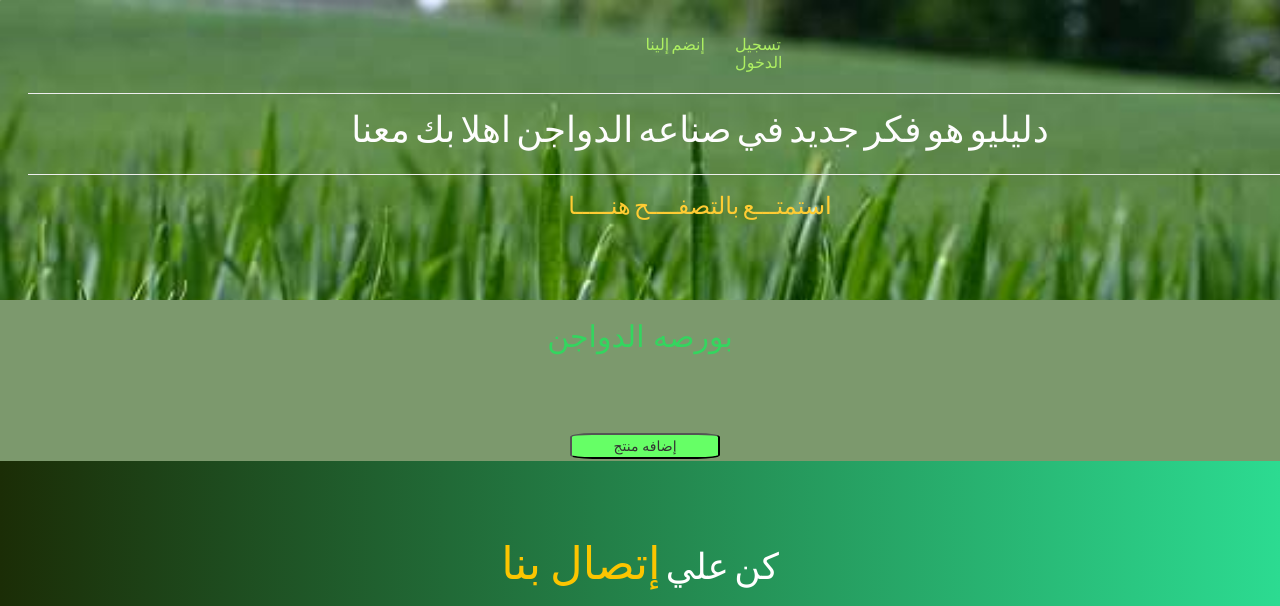
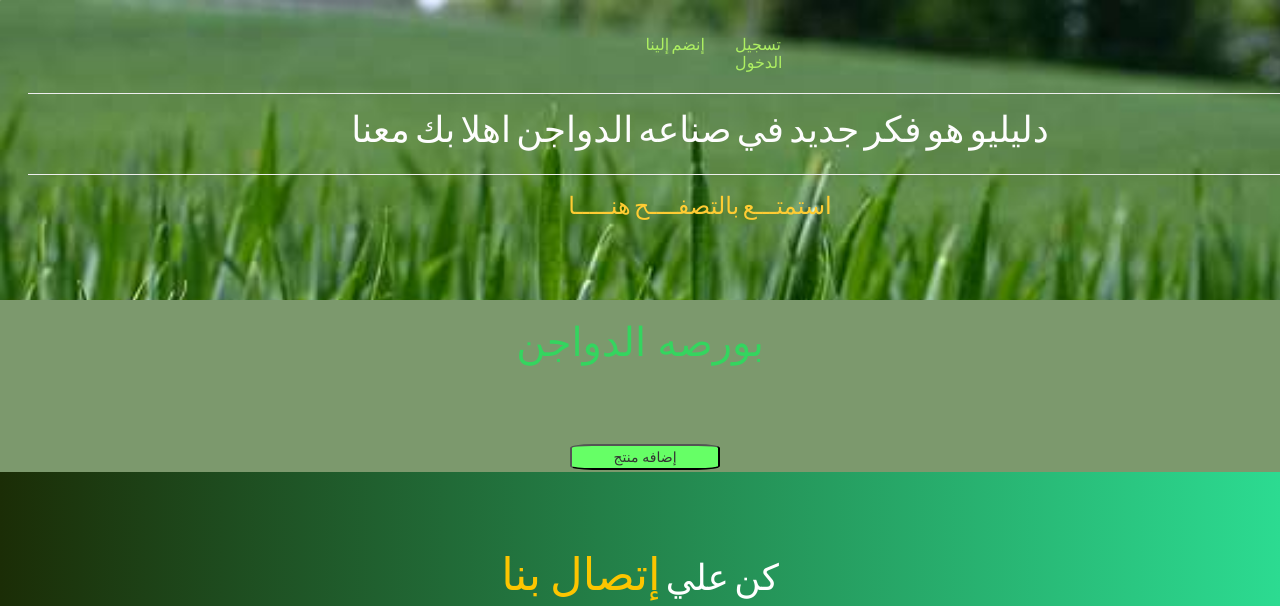
Before and after one commit to ZaynapElaidy/design, a PHP site: page / in a window 1280 px wide; the page is wider, and only the part inside the window is pictured. Shown: the top 606 px of that part. Run offline with PHP 8.4, Linux system fonts and the light colour scheme.

Commit message:
Update index.php

```diff
--- a/index.php
+++ b/index.php
@@ -39,7 +39,7 @@
 
     <div class="content" >
         <div class="container">
-            <h2 style="text-align: center; color: #34d55f;">بورصه الدواجن</h2>
+            <h2 style="text-align: center; color: #34d55f; font-size: 40px;">بورصه الدواجن</h2>
 
 
                         <button type="button" class="add" data-toggle="modal" data-target="#btn1">
@@ -230,6 +230,7 @@
                 '</td><td>'+
                     typ+
                '</td>'+'<td>'+ '</td></tr>');
+            $("#addm").modal('hide');
         });
         </script>
         <script type="text/javascript">
```
